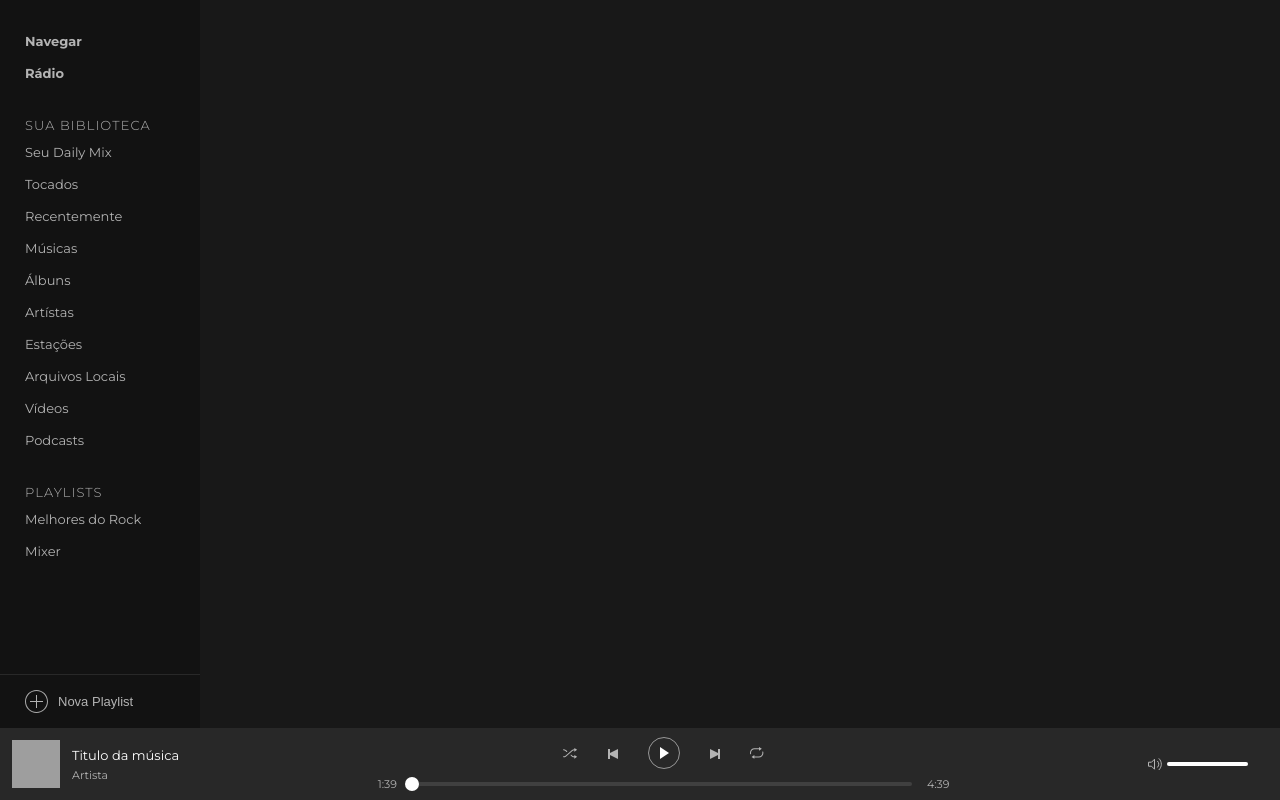
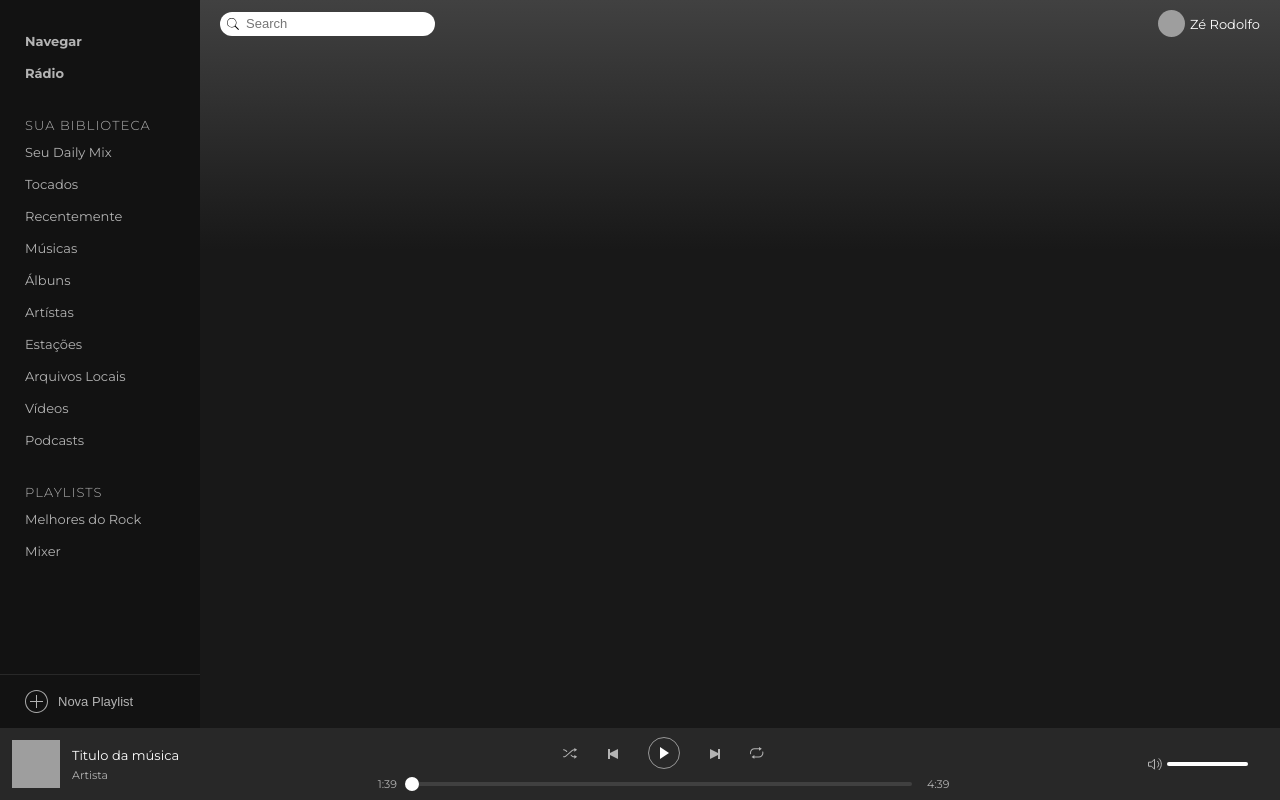
Before and after one commit to ZeRodolfo/spotify-react, a React (Create React App) app: page / in a window 1280 px wide. Built offline with nearby package versions, Linux system fonts and the light colour scheme; grey boxes are pictures that could not be loaded.

Commit message:
Criação do componente Header e estilizando o mesmo.'

```diff
--- a/src/App.js
+++ b/src/App.js
@@ -1,10 +1,11 @@
 import React, { Fragment } from "react";
 
 import GlobalStyle from "./styles/global";
+import { Wrapper, Container, Content } from "./styles/components";
 
 import Sidebar from "./components/Sidebar";
 import Player from "./components/Player";
-import { Wrapper, Container } from "./styles/components";
+import Header from "./components/Header";
 
 const App = () => (
   <Fragment>
@@ -12,6 +13,9 @@ const App = () => (
     <Wrapper>
       <Container>
         <Sidebar />
+        <Content>
+          <Header />
+        </Content>
       </Container>
       <Player />
     </Wrapper>
--- /dev/null
+++ b/src/components/Header/index.js
@@ -0,0 +1,21 @@
+import React from "react";
+
+import { Container, Search, User } from "./styles";
+
+const Header = () => (
+  <Container>
+    <Search>
+      <input placeholder="Search" />
+    </Search>
+
+    <User>
+      <img
+        src="https://avatars0.githubusercontent.com/u/4139270?v=4"
+        alt="Avatar"
+      />
+      Zé Rodolfo
+    </User>
+  </Container>
+);
+
+export default Header;
--- /dev/null
+++ b/src/components/Header/styles.js
@@ -0,0 +1,41 @@
+import styled from "styled-components";
+
+import SearchIcon from "../../assets/images/search.svg";
+
+export const Container = styled.header`
+  display: flex;
+  align-items: center;
+  justify-content: space-between;
+  margin: 10px 20px 0px;
+`;
+
+export const Search = styled.div`
+  display: flex;
+  align-items: center;
+  border-radius: 12px;
+  height: 24px;
+  max-width: 215px;
+  width: 100%;
+  padding: 6px 7px 6px 26px;
+  background: #fff url(${SearchIcon}) no-repeat 7px center;
+
+  input {
+    flex: 1;
+    font-size: 13px;
+    color: #121212;
+    border: 0;
+  }
+`;
+
+export const User = styled.div`
+  display: flex;
+  align-items: center;
+  font-size: 13px;
+
+  img {
+    width: 27px;
+    height: 27px;
+    border-radius: 50%;
+    margin-right: 5px;
+  }
+`;
--- a/src/styles/components.js
+++ b/src/styles/components.js
@@ -10,3 +10,14 @@ export const Container = styled.div`
   flex: 1;
   display: flex;
 `;
+
+export const Content = styled.div`
+  flex: 1;
+  display: flex;
+  flex-direction: column;
+
+  background: linear-gradient(to bottom, #414141 0%, #181818 100%), transparent;
+  background-size: 100% 250px, 100%;
+  background-repeat: no-repeat;
+  background-position: top;
+`;
```
